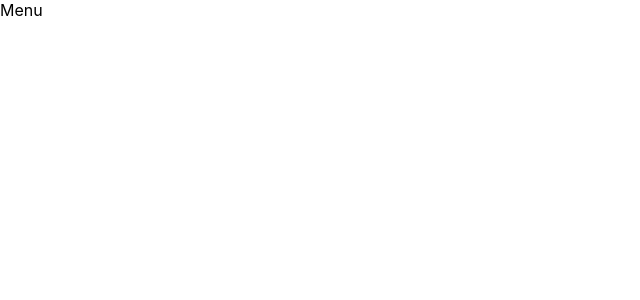
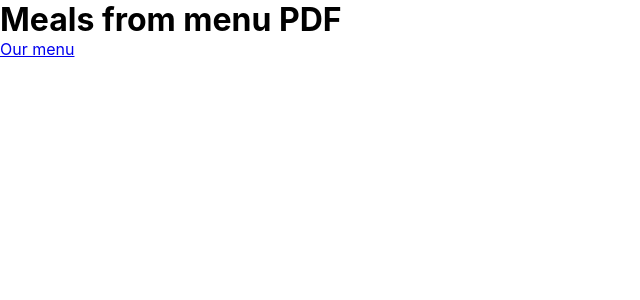
Before and after one commit to MareikeW/restaurant-project, a React (Create React App) app: page /menu in a window 1280 px wide. Shown: the top 300 px of the page, without its empty margins (0-640 px from the left). Built offline with nearby package versions, Linux system fonts and the light colour scheme.

Commit message:
menu added

```diff
--- a/src/App.js
+++ b/src/App.js
@@ -2,6 +2,7 @@ import GlobalStyle from "./globalStyles";
 import {BrowserRouter as Router, Switch, Route} from "react-router-dom";
 
 import Contact from "./pages/Contact";
+import Menu from "./components/menu/Menu";
 
 
 /* Add react router here */
@@ -33,7 +34,7 @@ function App() {
             </Route>
 
             <Route path="/menu">
-              Menu
+              <Menu />
             </Route>
 
             <Route exact path="/order">
--- /dev/null
+++ b/src/components/menu/Menu.js
@@ -0,0 +1,15 @@
+import React from 'react';
+
+const Menu = () => {
+
+    const menu_url = 'https://satiatedcravingsmenu.s3.us-east-2.amazonaws.com/restaurant_menu.pdf'
+
+    return (
+        <div>
+            <h1>Meals from menu PDF</h1>
+            <a href={`${menu_url}`} target={`_blank`}>Our menu</a>
+        </div>
+    )
+}
+
+export default Menu;
```
Also changed, not shown: 1 other file (tests, documents, lock files or other folders).
